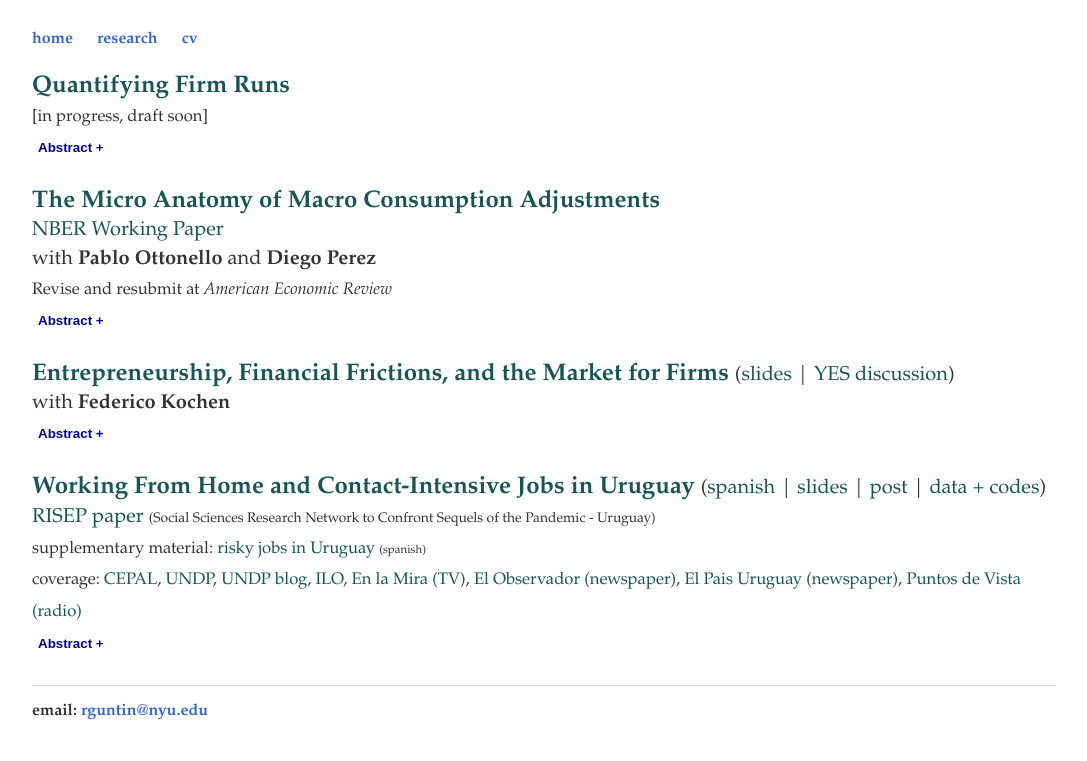
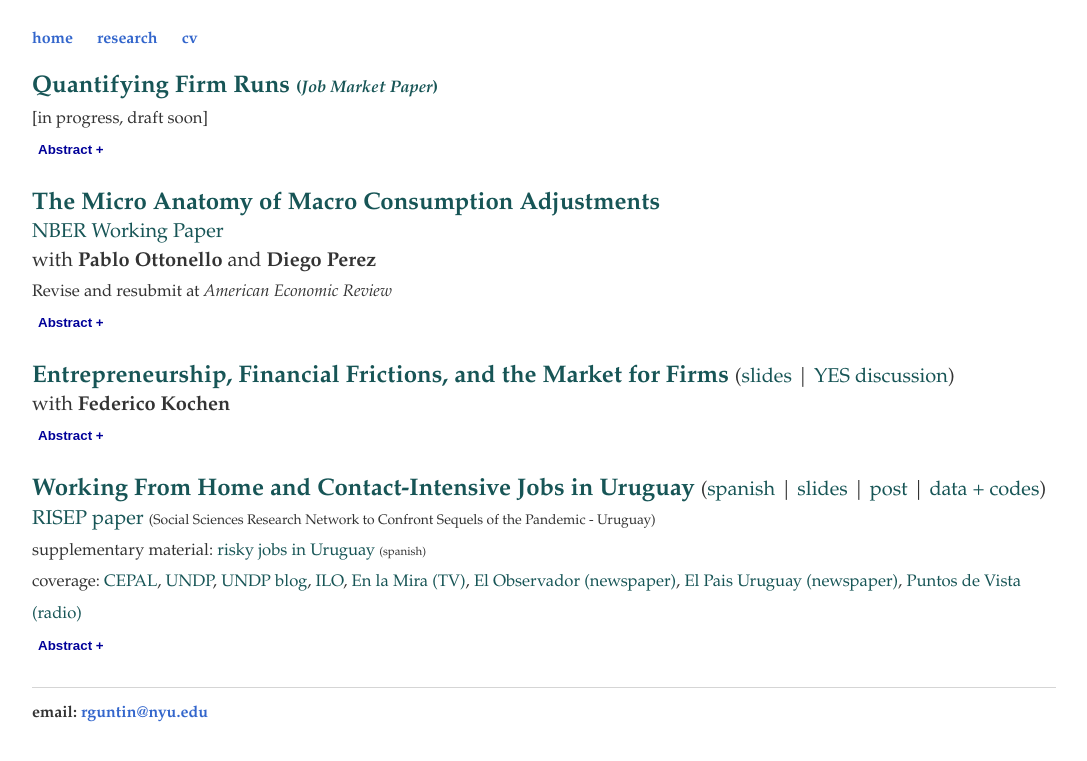
Before and after one commit to rafaguntin/rafaguntin.github.io, a Jekyll site: the page built from research/index.html, in a window 1280 px wide. Shown: the top 761 px of the page, without its empty margins (96-1183 px from the left). Built offline with Jekyll 4.4.1, drawn with Linux system fonts in a browser that asks for light colours.

Commit message:
Update index.html

```diff
--- a/research/index.html
+++ b/research/index.html
@@ -6,8 +6,8 @@ title: Rafael Guntin - Research
 		<div class="blurb">
 
         <p>  <a style="font-weight: bold; color:#175556">
-					Quantifying Firm Runs</a>
-					 <br> <small> <small> [in progress, draft soon] <big>
+					Quantifying Firm Runs <small><small> (<i>Job Market Paper</i>)</a>
+					 <br> [in progress, draft soon] <big>
 <br><button style ="font-weight: bold; color:#000099 ;background-color: white;border: none;" onclick="myFunction4()" id="myBtn4">Abstract +<small></button>
  <span id="dots4"></span> <span id="more4" style = "color:#282828; line-height: 1.2em; text-align: justify"> <br>  <small>
                    I study the macroeconomic implications of firms' rollover problems.
```
